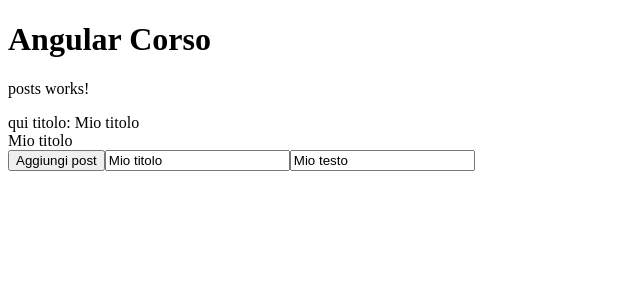
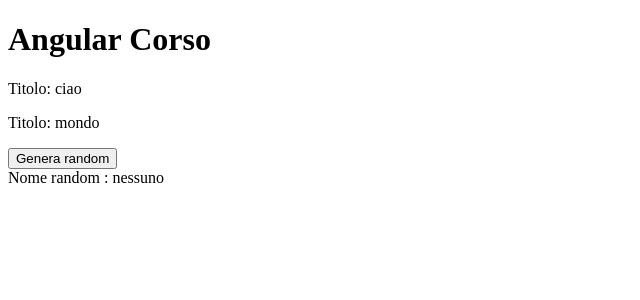
Before and after one commit to ironmanromeo/angular-corso, an Angular app: page / in a window 1280 px wide. Shown: the top 300 px of the page, without its empty margins (0-640 px from the left). Built offline with nearby package versions, Linux system fonts and the light colour scheme.

Commit message:
aggiunto nome random con nome attuale diverso da quello precedente

```diff
--- a/src/app/app.component.html
+++ b/src/app/app.component.html
@@ -1,2 +1,5 @@
 <h1>Angular Corso</h1>
-<app-posts></app-posts>
+<app-post ti="ciao"></app-post>
+<app-post ti="mondo"></app-post>
+<button (click)="onGeneraRandom()">Genera random</button>
+<div>Nome random : {{ nomeRandom }}</div>
--- a/src/app/app.component.ts
+++ b/src/app/app.component.ts
@@ -1,4 +1,5 @@
 import { Component } from '@angular/core';
+import { materialize } from 'rxjs';
 
 @Component({
   selector: 'app-root',
@@ -7,4 +8,20 @@ import { Component } from '@angular/core';
 })
 export class AppComponent {
   title = 'angular-corso'
+  persone = ["Renzo","Lucia","Marco"]
+  nomeRandom = "nessuno"
+
+  getRandom(){
+    const indice = Math.floor(Math.random()*this.persone.length)
+    const nuovoNome=this.persone[indice]
+    return nuovoNome
+  }
+
+  onGeneraRandom(){
+    var nome=this.getRandom()
+    while(nome==this.nomeRandom){
+      nome=this.getRandom()
+    }
+    this.nomeRandom=nome
+  }
 }
--- a/src/app/app.module.ts
+++ b/src/app/app.module.ts
@@ -8,11 +8,13 @@ import { PostsComponent } from './posts/posts.component'
 
 import './training_javascript'
 import './training_typescript';
+import { PostComponent } from './post/post.component';
 
 @NgModule({
   declarations: [
     AppComponent,
     PostsComponent,
+    PostComponent,
   ],
   imports: [
     BrowserModule,
--- /dev/null
+++ b/src/app/post/post.component.html
@@ -0,0 +1 @@
+<p>Titolo: {{ titolo }}</p>
```
Also changed, not shown: src/app/post/post.component.ts (added, +11 -0 lines), src/app/post/post.component.css (added).
